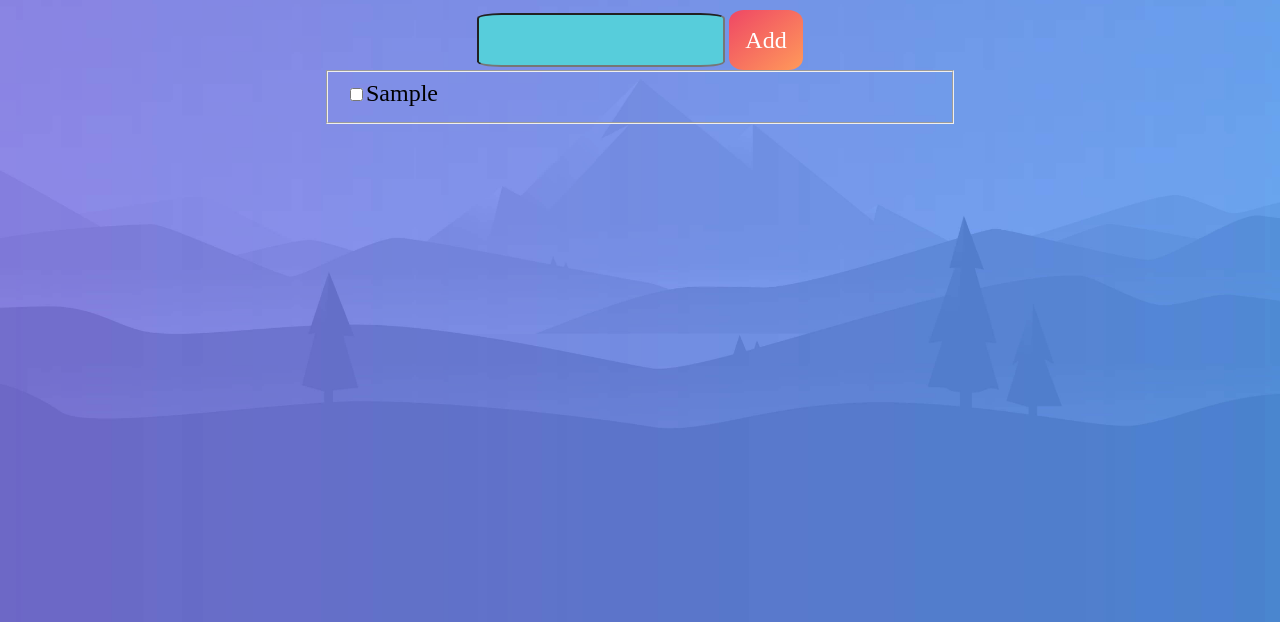
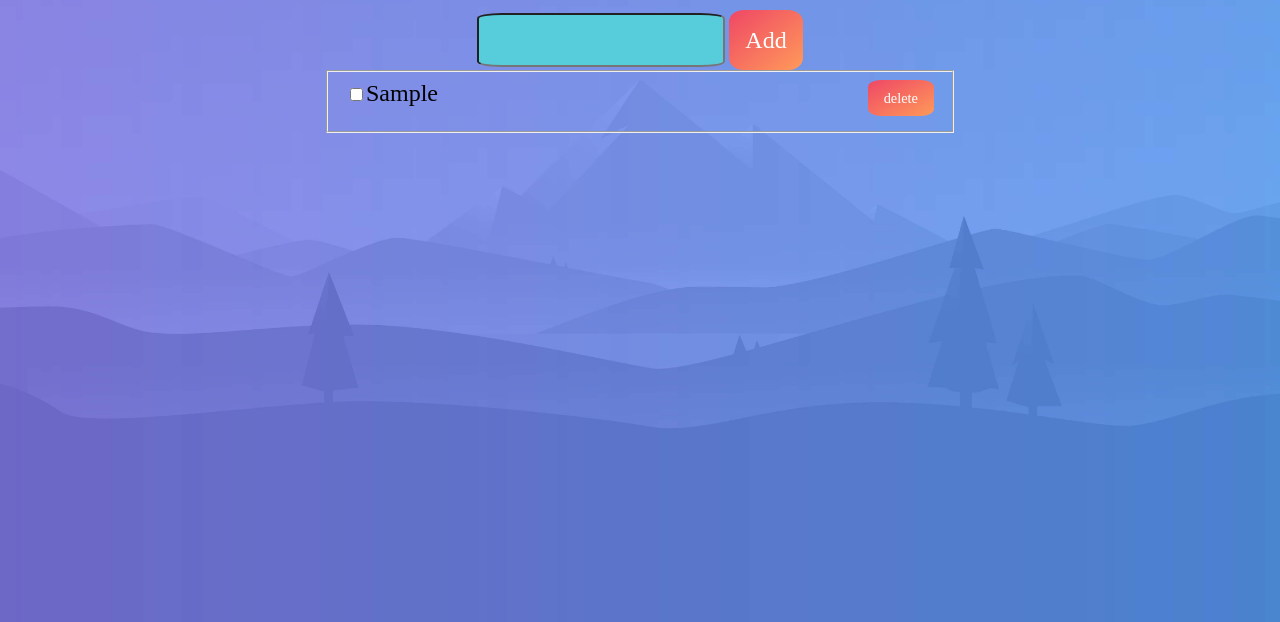
Before and after one commit to AdilAlimgozha/Coursera_Frontend_Dev, a plain HTML site: page self/to-do list/index.html in a window 1280 px wide. Both pictures are taken after typing "Sample" into the empty fields and a click on the button "Add". Shown: the part 178-800 px from the top of the page. Drawn offline with Linux system fonts and the light colour scheme; a web font is replaced by a local one.

Commit message:
added delete buttons

```diff
--- a/self/to-do list/main.js
+++ b/self/to-do list/main.js
@@ -6,32 +6,33 @@ class To_do{
 
     add_action(){
         ctr += 1
+        let div_outer = document.createElement('div');
+        div_outer.setAttribute('id', `checkbox_div_outer${ctr}`);
+        div_outer.setAttribute('class', `checkbox_div_outer`);
+        document.querySelector('.actions_fieldset').appendChild(div_outer);
+
         let div = document.createElement('div');
         div.setAttribute('id', `#single_check_box${ctr}`);
         div.setAttribute('class', `checkbox_div`)
-        document.querySelector('.actions_fieldset').appendChild(div);
+        document.querySelector(`#checkbox_div_outer${ctr}`).appendChild(div);
+
         let checkbox = document.createElement('input');
         checkbox.setAttribute('type', 'checkbox');
         checkbox.setAttribute('id', `action${ctr}`);
         checkbox.setAttribute('class', `checkbox`);
         document.getElementById(`#single_check_box${ctr}`).appendChild(checkbox);
+
         let label = document.createElement('label');
         label.setAttribute('for', `action${ctr}`);
         label.innerText = this.action;
         document.getElementById(`#single_check_box${ctr}`).appendChild(label);
 
-
-        /*input.checkbox{
-            width : ;
-            height : /*desired height;
-        }*/
+        let del = document.createElement('button');
+        del.innerText = 'delete';
+        del.setAttribute('id', `del_button${ctr}`);
+        del.setAttribute('class', 'del_button');
+        document.querySelector(`#checkbox_div_outer${ctr}`).appendChild(del);
     }
-
-    del_action(){
-
-    }
-
-
 }
 
 let action = document.querySelector(".input");
@@ -60,6 +61,7 @@ if (storedValue) {
 }
 
 function new_action(){
+    if (action.value != ""){
         let to_do = new To_do(action.value);
         let cachedArrayinFunction = JSON.parse(localStorage.getItem('ToDoList'));
         if (!Array.isArray(cachedArrayinFunction)) {
@@ -71,6 +73,7 @@ function new_action(){
         action.value = "";
         console.log(checkboxes);
     }
+}
 
 button.addEventListener('click', new_action);
 
@@ -78,10 +81,10 @@ for (var i = 0; i < checkboxes.length; i++){
     checkboxes[i].addEventListener('change', function(event){
         let checkbox = event.target;
 
-        if (checkbox.checked) {
+        if (checkbox.checked){
             console.log("Checkbox is checked");
             checkbox.labels[0].innerHTML = '<s>' + checkbox.labels[0].innerText + '</s>';
-        }else {
+        }else{
             console.log("Checkbox is not checked");
             checkbox.labels[0].innerHTML = checkbox.labels[0].innerText;
         }
--- a/self/to-do list/style.css
+++ b/self/to-do list/style.css
@@ -62,3 +62,31 @@ body{
     text-align: left;
     font-size: 1.5em;
 }
+
+.del_button{
+    background: linear-gradient(to bottom right, #EF4765, #FF9A5A);
+    border: 0;
+    border-radius: 20%;
+    color: #FFFFFF;
+    cursor: pointer;
+    display: inline-block;
+    font-family: 'Edu TAS Beginner';
+    font-size: 0.6em;
+    font-weight: 300;
+    line-height: 2.5;
+    padding: 0 1rem;
+    text-align: center;
+}
+
+.del_button:hover{
+    background: linear-gradient(to bottom right, #d11b39, #e56719);
+}
+
+.del_button:active{
+	box-shadow: inset 0px 4px 1px #7215a3, 0px 2px 0px 0px #6a1099, 0px 5px 3px #999;
+}
+
+.checkbox_div_outer{
+    display: flex;
+    justify-content: space-between;
+}
```
Lines whose indentation alone changed are shown as unchanged.
